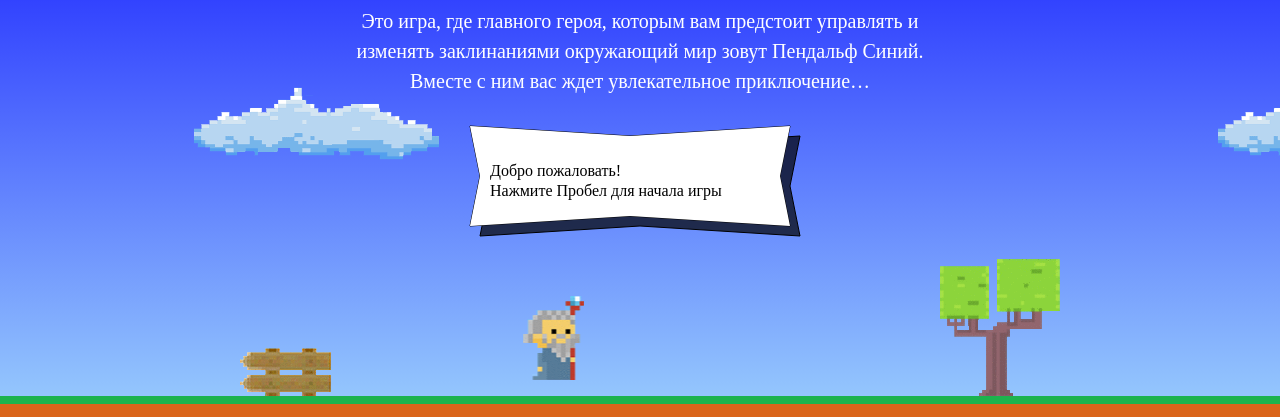
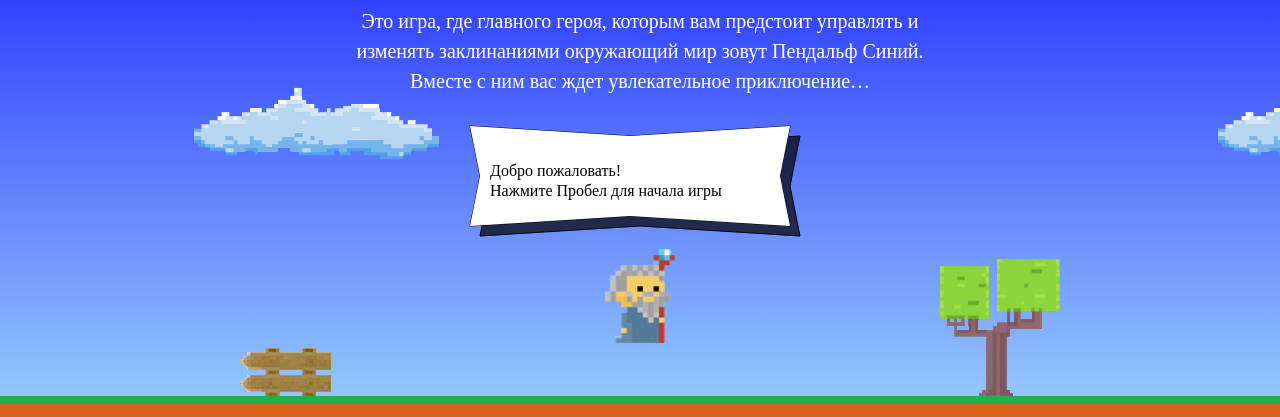
Before and after one commit to asabantsev/447981-code-and-magick-17, a website: page index.html in a window 1280 px wide. Shown: the part 203-620 px from the top of the page. Drawn offline with Linux system fonts and the light colour scheme; a web font is replaced by a local one.

Commit message:
Добавлена скорость файерболла, высота и положение волшебника

```diff
--- a/index.html
+++ b/index.html
@@ -181,6 +181,44 @@
   </div>
 </template>
 
+<script type="text/javascript">
+  var fireballSize = 22;
+  var wizardSpeed = 3;
+  var wizardWidth = 70;
+
+  //Определение скорости фаербола
+  var getFireballSpeed = function (left) {
+    return left ? 5 : 2;
+  }
+
+  var fireballSpeed = getFireballSpeed();
+
+  //Определение высоты волшебника
+  var getWizardHeight = function (wizardWidth) {
+     var wizardHeight = wizardWidth * 1.33;
+     return wizardHeight;
+  }
+
+  var wizardHeight = getWizardHeight(wizardWidth);
+
+  //Определение положения волшебника по горизонтали
+  var getWizardX = function (width) {
+    var wizardX = (width - wizardWidth) / 2;
+    return wizardX;
+  }
+
+  var wizardX = getWizardX();
+
+  //Определение положения волшебника по вертикали
+  var getWizardY = function (height) {
+    var wizardY= height * 2 / 3 - wizardHeight / 2;
+    return wizardY;
+  }
+
+  var wizardY = getWizardY();
+
+</script>
+
 <script src="js/game.js"></script>
 
 </body>
```
